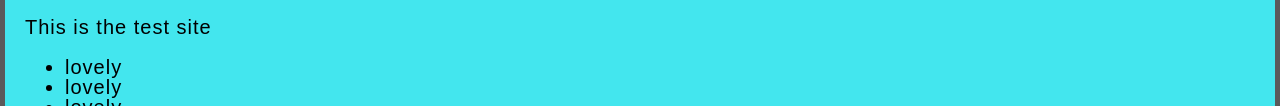
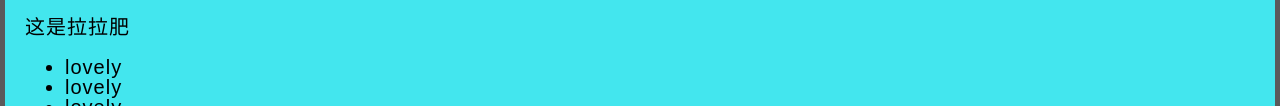
Before and after one commit to ZedaiP/llf, a plain HTML site: page index.html in a window 1280 px wide. Shown: the part 236-342 px from the top of the page. Drawn offline with Linux system fonts and the light colour scheme; a web font is replaced by a local one.

Commit message:
更新 index.html

```diff
--- a/index.html
+++ b/index.html
@@ -15,7 +15,7 @@
     </h1>
         <img src="3.png" alt="My test image" />
 
-        <p>This is the <a>test site</a></p>
+        <p>这是拉拉肥</p>
         <ul>
           <li>lovely</li>
           <li>lovely</li>
```
